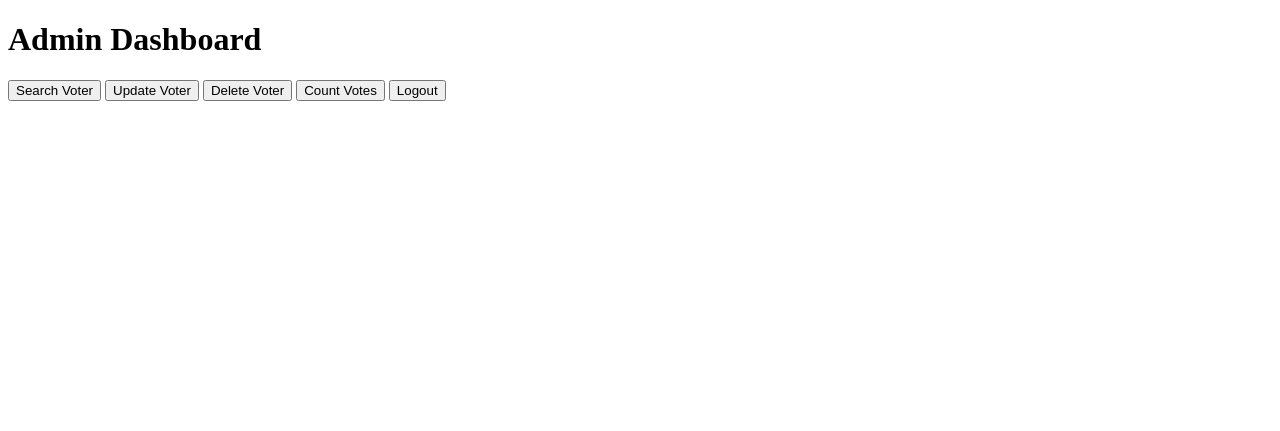
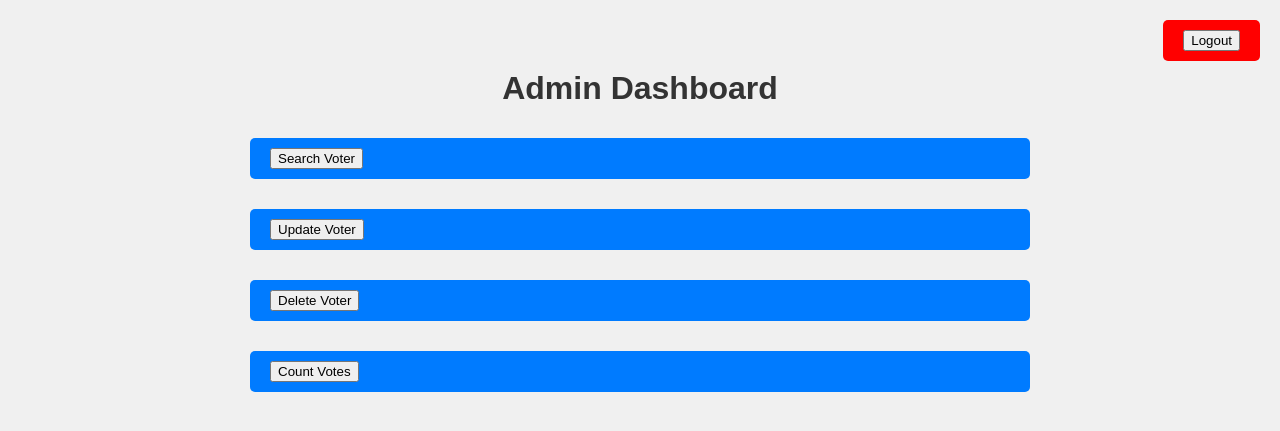
Before and after one commit to Dhirajsharma2060/timepasspublic, a FastAPI app: page /admin/dashboard in a window 1280 px wide. Shown: the top 431 px of the page. Run offline with FastAPI, Linux system fonts and the light colour scheme; parts of the project's set-up code (start-up, migrations or seed data) failed here and were passed over.

Commit message:
deleted the wrong files

```diff
--- a/frontend/src/Components/Login/LoginSignup.jsx
+++ b/frontend/src/Components/Login/LoginSignup.jsx
@@ -37,8 +37,8 @@ const LoginSignup = ({ onRedirectToDashboard }) => {
       setLoginError('Please fill in all required fields.');
       return;
     }
-    if (!/^[a-zA-Z0-9._%+-]+@[a-zA-Z0-9.-]+\.[a-zA-Z]{2,}$/.test(username)) {
-      setLoginError('Username should be valid email ID it should letter,number and @ .');
+    if (!/^[a-zA-Z][a-zA-Z0-9]*$/.test(username)) {
+      setLoginError('Username should start with a letter and contain only letters and numbers.');
       return;
     }
     if (password.startsWith('0')) {
@@ -173,7 +173,7 @@ const LoginSignup = ({ onRedirectToDashboard }) => {
             <img src={userIcon} alt="" />
             <input
               type="text"
-              placeholder="Email ID"
+              placeholder="Username"
               value={username}
               onChange={(e) => setUsername(e.target.value)}
             />
--- a/main.py
+++ b/main.py
@@ -159,7 +159,7 @@ async def test_post(db: Session = Depends(get_db)):
 
 async def register(
     voter_Id: int = Form(...),
-    username: EmailStr = Form(...),
+    username: str = Form(...),
     password: str = Form(...),
     db: Session = Depends(get_db)
 ):
--- a/templates/admindashboard.html
+++ b/templates/admindashboard.html
@@ -1,17 +1,63 @@
-<!-- admin_dashboard.html -->
 <!DOCTYPE html>
 <html lang="en">
 <head>
     <meta charset="UTF-8">
     <meta name="viewport" content="width=device-width, initial-scale=1.0">
     <title>Admin Dashboard</title>
+    <style>
+        body {
+            font-family: Arial, sans-serif;
+            background-color: #f0f0f0;
+            margin: 0;
+            padding: 0;
+        }
+        h1 {
+            text-align: center;
+            margin-top: 50px;
+            color: #333;
+        }
+        .container {
+            max-width: 800px;
+            margin: 0 auto;
+            padding: 20px;
+        }
+        .btn {
+            display: inline-block;
+            padding: 10px 20px;
+            margin: 10px;
+            background-color: #007bff;
+            color: #fff;
+            border: none;
+            border-radius: 5px;
+            text-decoration: none;
+        }
+        .btn-container {
+            display: flex;
+            flex-direction: column;
+            gap: 10px;
+        }
+        .btn:hover {
+            background-color: #0056b3;
+        }
+        .btn.logout {
+            background-color: #ff0000; /* Red color for logout button */
+            position: absolute;/* Position the button */
+            color: #fff;
+            top: 10px; /* Distance from the top */
+            right: 10px; /* Distance from the right */
+        }
+    </style>
 </head>
 <body>
-    <h1>Admin Dashboard</h1>
-    <a href="http://127.0.0.1:8000/admin/search"><button>Search Voter</button></a>
-    <a href="http://127.0.0.1:8000/admin/update"><button>Update Voter</button></a>
-    <a href="http://127.0.0.1:8000/admin/delete"><button>Delete Voter</button></a>
-    <a href="http://127.0.0.1:8000/admin/count-votes"><button>Count Votes</button></a> <!-- New link/button for count votes page -->
-    <a href="http://127.0.0.1:8000/admin/logout"><button>Logout</button></a>
+    <div class="container">
+        <h1>Admin Dashboard</h1>
+        <div class="btn-container">
+            <a href="http://127.0.0.1:8000/admin/search" class="btn"><button>Search Voter</button></a>
+            <a href="http://127.0.0.1:8000/admin/update" class="btn"><button>Update Voter</button></a>
+            <a href="http://127.0.0.1:8000/admin/delete" class="btn"> <button>Delete Voter</button></a>
+            <a href="http://127.0.0.1:8000/admin/count-votes" class="btn"><button>Count Votes</button></a>
+        </div>
+        <a href="http://127.0.0.1:8000/admin/logout" class="btn logout"><button>Logout</button></a>
+    </div>
 </body>
 </html>
```
Also changed, not shown: templates/dashoard.html (deleted, +0 -46 lines), templates/login.html (deleted, +0 -47 lines), templates/register.html (deleted, +0 -30 lines), imageref/1414141414_image.jpg (added), imageref/3232323231_image.jpg (added), imageref/3232323232_image.jpg, imageref/3232323238_image.jpg (added).
